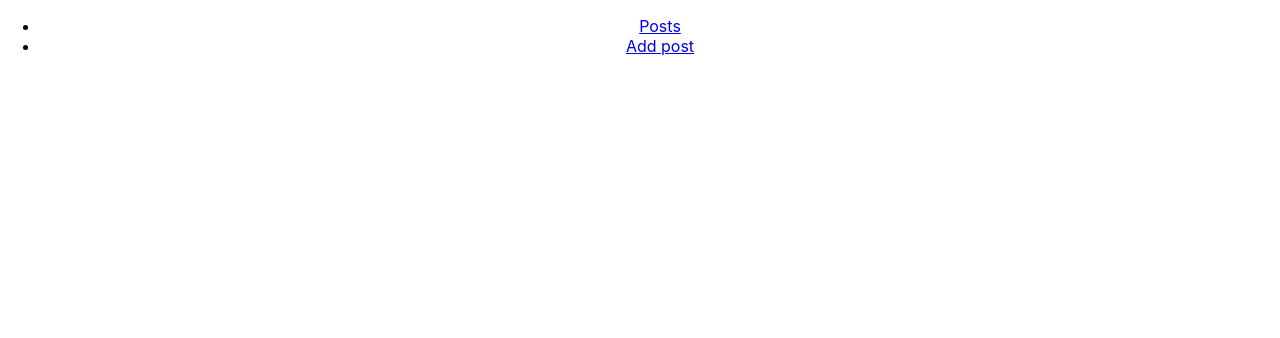
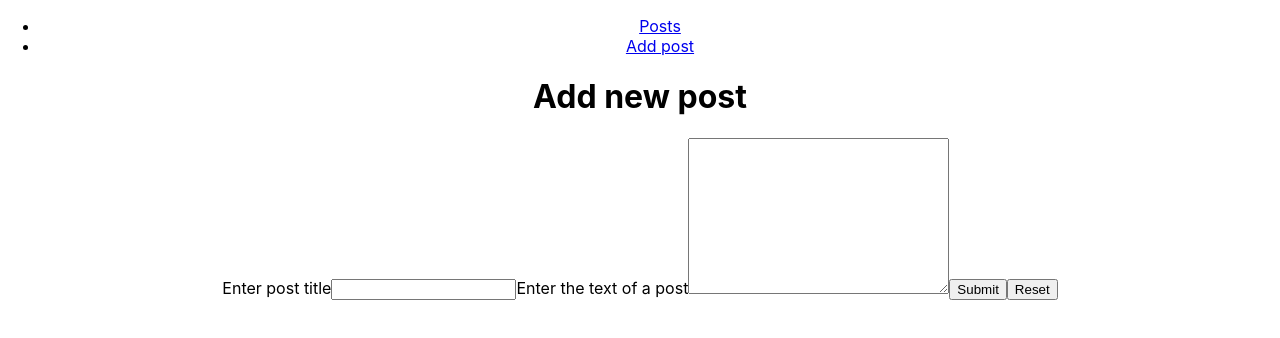
Before and after one commit to doooox/blog-app, a React (Create React App) app: page /edit/1 in a window 1280 px wide. Shown: the top 338 px of the page. Built offline with nearby package versions, Linux system fonts and the light colour scheme; no server answers.

Commit message:
Add Edit Button, and some form fixes

```diff
--- a/src/Routes.js
+++ b/src/Routes.js
@@ -17,6 +17,9 @@ const Routes = () => {
         <Route path="/add">
           <AddPost />
         </Route>
+        <Route path="/edit/:id">
+          <AddPost />
+        </Route>
       </Switch>
     </div>
   );
--- a/src/components/NewPostForm.jsx
+++ b/src/components/NewPostForm.jsx
@@ -1,39 +1,17 @@
-import React, { useState } from 'react'
-import PostsService from '../services/PostsService'
-import { useHistory } from 'react-router-dom'
+import React from 'react'
 
-const NewPostForm = () => {
-    const [newPost, setNewPost] = useState({
-        title: "",
-        text: "",
-        timestamp: new Date().toDateString()
-    })
-    let history = useHistory();
-
-    const postTitleHandler = (e) => {
-        setNewPost({ ...newPost, title: e.target.value })
-    }
-    const postTextHandler = (e) => {
-        setNewPost({ ...newPost, text: e.target.value })
-    }
-    const onSubnitHandler = async (e) => {
-        e.preventDefault();
-        await PostsService.add(newPost);
-        history.push("/posts")
-    }
-
-    const resetHandler = () => {
-        setNewPost({
-            title: "",
-            text: "",
-            timestamp: ''
-        })
-    }
+const NewPostForm = ({
+    newPost,
+    onPostTitleHandler,
+    onPostTextHandler,
+    onResetButton,
+    onFormSubmit,
+}) => {
 
     return (
         <div>
             <h1>Add new post</h1>
-            <form onSubmit={onSubnitHandler}>
+            <form onSubmit={onFormSubmit}>
                 <label htmlFor="post-title">Enter post title</label>
                 <input
                     type="text"
@@ -41,7 +19,7 @@ const NewPostForm = () => {
                     required
                     minLength={2}
                     value={newPost.title}
-                    onChange={postTitleHandler}
+                    onChange={onPostTitleHandler}
                 />
                 <label htmlFor="post-text">Enter the text of a post</label>
                 <textarea
@@ -51,7 +29,7 @@ const NewPostForm = () => {
                     required
                     maxLength={300}
                     value={newPost.text}
-                    onChange={postTextHandler}
+                    onChange={onPostTextHandler}
                 ></textarea>
                 <input
                     type="hidden"
@@ -59,7 +37,7 @@ const NewPostForm = () => {
                     onChange={() => { }}
                 />
                 <button type="submit">Submit</button>
-                <button type='button' onClick={resetHandler}>Reset</button>
+                <button type='button' onClick={onResetButton}>Reset</button>
             </form>
         </div>
     )
--- a/src/pages/AddPost.jsx
+++ b/src/pages/AddPost.jsx
@@ -1,10 +1,60 @@
-import React from 'react'
+import React, { useState, useEffect } from 'react'
+import { useHistory, useParams } from 'react-router-dom'
 import NewPostForm from '../components/NewPostForm'
+import PostsService from '../services/PostsService'
 
 const AddPost = () => {
+    let history = useHistory();
+    let { id } = useParams();
+    const [newPost, setNewPost] = useState({
+        title: "",
+        text: "",
+        craatedAt: new Date().toDateString()
+    })
+
+    const postTitleHandler = (e) => {
+        setNewPost({ ...newPost, title: e.target.value })
+    }
+    const postTextHandler = (e) => {
+        setNewPost({ ...newPost, text: e.target.value })
+    }
+
+    const getPost = async () => {
+        const data = await PostsService.get(id);
+        setNewPost(data);
+    }
+    useEffect(() => {
+        if (id) {
+            getPost();
+        }
+    }, [id]); // Ako stavim bez provere vracao mi je gresku, ali se sva logika ipak izvrsavala to mi malo nije jasno
+
+    const onSubnitHandler = async (e) => {
+        e.preventDefault();
+        if (!id) {
+            await PostsService.add(newPost);
+        } else {
+            await PostsService.edit(id, newPost);
+        }
+        history.push("/posts")
+    }
+
+    const resetHandler = () => {
+        setNewPost({
+            title: "",
+            text: "",
+            craatedAt: new Date().toDateString()
+        })
+    }
+
     return (
         <div>
-            <NewPostForm />
+            <NewPostForm
+                newPost={newPost}
+                onPostTitleHandler={postTitleHandler}
+                onPostTextHandler={postTextHandler}
+                onResetButton={resetHandler}
+                onFormSubmit={onSubnitHandler} />
         </div>
     )
 }
--- a/src/pages/AppPosts.jsx
+++ b/src/pages/AppPosts.jsx
@@ -5,7 +5,6 @@ import PostsService from '../services/PostsService';
 const AppPosts = () => {
   const { id } = useParams;
   const [posts, setPosts] = useState([]);
-  const [postId, setPostId] = useState([])
 
   const getAllPosts = async () => {
     const posts = await PostsService.getAll();
@@ -21,9 +20,16 @@ const AppPosts = () => {
         <div key={post.id}>
           <h1>{post.title}</h1>
           <p>{post.text}</p>
-          <div>  <Link to={`/posts/${post.id}`}>
-            View Post
-          </Link></div>
+          <div>
+            <Link to={`/posts/${post.id}`}>
+              View Post
+            </Link>
+          </div>
+          <div>
+            <Link to={`/edit/${post.id}`}>
+              Edit Post
+            </Link>
+          </div>
 
         </div>
       ))}
--- a/src/pages/SInglePost.jsx
+++ b/src/pages/SInglePost.jsx
@@ -2,21 +2,22 @@ import React, { useEffect, useState } from "react";
 import { useParams } from "react-router-dom";
 import PostsService from "../services/PostsService";
 function SinglePost() {
-  const [post, setPost] = useState('');
+  const [post, setPost] = useState("");
   const { id } = useParams();
 
-  async function getSinglePost() {
+  const getSinglePost = async () => {
     const data = await PostsService.get(id);
     setPost(data);
+    console.log(data);
   }
-
-  useEffect(() => { getSinglePost() }, []);
-
+  useEffect(() => {
+    getSinglePost();
+  }, []);
   return (
     <div>
       <h1>{post.title}</h1>
       <p>{post.text}</p>
-      <small>{post.createdAt}</small>
+      <small>Post dreated ad: {post.createdAt}</small>
     </div>
   );
 }
--- a/src/services/PostsService.js
+++ b/src/services/PostsService.js
@@ -6,27 +6,35 @@ class PostsService {
       const data = await axiosObj.get("/api/posts");
       return data.data;
     } catch (error) {
-      console.log("Something went wrong", error);
+      // console.log("Something went wrong", error);
     }
     return [];
   }
   async get(id) {
     try {
-      const { data } = await axiosObj.get(`api/posts/${id}`);
-      return data;
+      const  data  = await axiosObj.get(`api/posts/${id}`);
+      return data.data;
     } catch (error) {
-      console.log(error);
+      console.log("Get ",error);
     }
     return [];
   }
   async add(post) {
     try {
-      const { data } = await axiosObj.post("/api/posts", post);
+      const  data  = await axiosObj.post("/api/posts", post);
       return data;
     } catch (error) {
       console.log("Something went wrong", error);
     }
   }
+  async edit(id, post) {
+    try {
+      const { data } = await axiosObj.put(`api/posts/${id}`, post);
+      return data.data;
+    } catch (error) {
+      console.log("Something went wrong!", error);
+    }
+  }
 }
 
 export default new PostsService();
```
